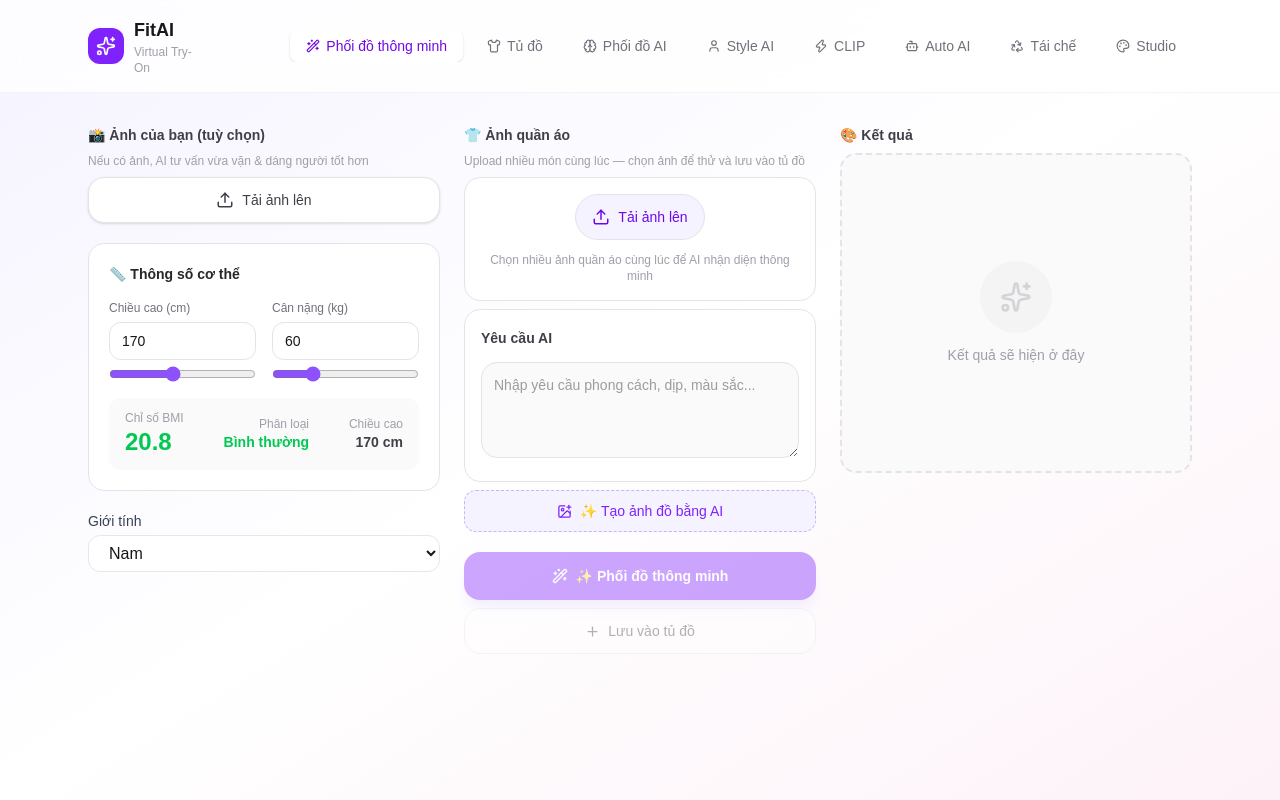
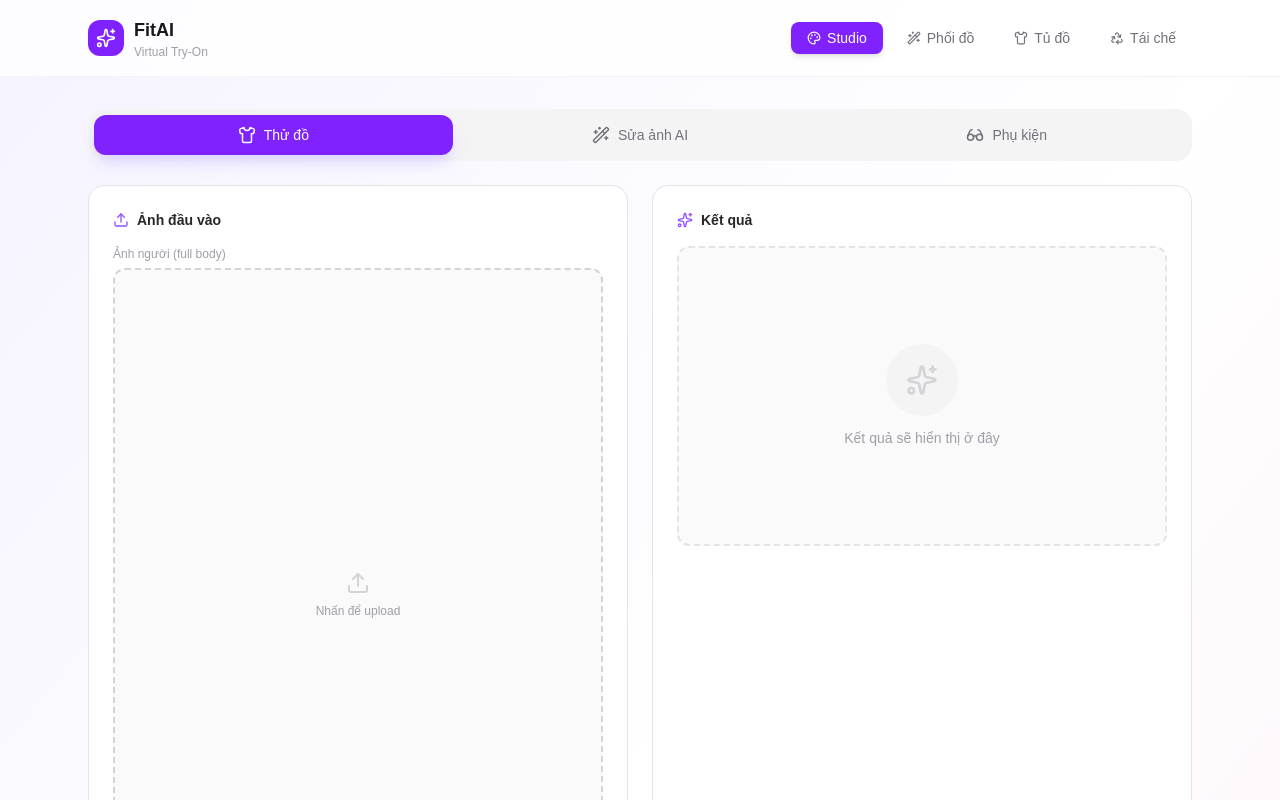
Before and after one commit to Tunabuile/clothes, a Next.js app: page / in a window 1280 px wide. Shown: the top 800 px of the page. Built offline with nearby package versions, Linux system fonts and the light colour scheme.

Commit message:
Xoa 4 tab Phoi do AI, Style AI, CLIP, Auto AI - chi giu Studio, Pho do, Tu do, Tai che

```diff
--- a/app/page.tsx
+++ b/app/page.tsx
@@ -1,27 +1,22 @@
 "use client";
 
 import { useState, useCallback, useEffect } from "react";
-import { Wand2, Plus, Shirt, Sparkles, ImagePlus, Brain, User, Zap, Bot, Recycle, Palette } from "lucide-react";
+import { Wand2, Plus, Shirt, Sparkles, ImagePlus, Recycle, Palette, Trash2, RotateCcw } from "lucide-react";
 import ImageUploader from "@/components/ImageUploader";
 import MultiImageUploader, { UploadedImage } from "@/components/MultiImageUploader";
 import BodyForm from "@/components/BodyForm";
 import ClothingCard from "@/components/ClothingCard";
 import TryOnResult from "@/components/TryOnResult";
 import GenerateImageModal from "@/components/GenerateImageModal";
-import OutfitSuggestion from "@/components/OutfitSuggestion";
-import AIStyleProfile from "@/components/AIStyleProfile";
-import CLIPMatcher from "@/components/CLIPMatcher";
-import AutoLearning from "@/components/AutoLearning";
-import LabelScanner from "@/components/LabelScanner";
 import RecycleHub from "@/components/RecycleHub";
 import DreaminaStudio from "@/components/DreaminaStudio";
 import { ClothingItem } from "@/lib/types";
 import { cn } from "@/lib/utils";
 
-type Tab = "tryon" | "closet" | "stylist" | "profile" | "clip" | "auto" | "recycle" | "studio";
+type Tab = "tryon" | "closet" | "studio" | "recycle";
 
 export default function Home() {
-  const [activeTab, setActiveTab] = useState<Tab>("tryon");
+  const [activeTab, setActiveTab] = useState<Tab>("studio");
 
   // Ảnh người dùng
   const [personBase64, setPersonBase64] = useState("");
@@ -40,7 +35,7 @@ export default function Home() {
     setClothImages(imgs);
   };
 
-  // Giữ đúng món đang chọn (viền tím) khi thêm/xóa ảnh — trước đây luôn nhảy về ảnh đầu tiên nên dễ lệch với ý người dùng
+  // Giữ đúng món đang chọn (viền tím) khi thêm/xóa ảnh
   useEffect(() => {
     if (clothImages.length === 0) {
       setSelectedClothId(null);
@@ -77,14 +72,14 @@ export default function Home() {
   const [error, setError] = useState("");
   const [userRequest, setUserRequest] = useState("");
 
-  // Tủ đồ (lưu local state, sau này kết nối Supabase)
+  // Tủ đồ
   const [closet, setCloset] = useState<ClothingItem[]>([]);
   const [isAnalyzing, setIsAnalyzing] = useState(false);
 
   // Modal tạo ảnh AI
   const [showGenerateModal, setShowGenerateModal] = useState(false);
 
-  // Thêm đồ vào tủ (có Gemini phân tích) — lưu tất cả ảnh đã upload
+  // Thêm đồ vào tủ
   const handleAddToCloset = useCallback(async () => {
     const targets = clothImages.length > 0
       ? clothImages
@@ -120,7 +115,7 @@ export default function Home() {
       }
       setActiveTab("closet");
     } catch {
-      setError("Không thể phân tích ảnh. Kiểm tra GEMINI_API_KEY.");
+      setError("Không thể phân tích ảnh.");
     } finally {
       setIsAnalyzing(false);
     }
@@ -166,7 +161,6 @@ export default function Home() {
         setPersonDesc(data.personDesc || "");
         setClothDesc(data.clothDesc || "");
 
-        // Cập nhật tryOnCount nếu từ tủ đồ
         if (clothItem) {
           setCloset((prev) =>
             prev.map((c) =>
@@ -213,6 +207,12 @@ export default function Home() {
     }
   }, [resultText, userRequest, personDesc, clothDesc]);
 
+  const handleClearCloset = () => {
+    if (confirm("Xóa tất cả đồ trong tủ?")) {
+      setCloset([]);
+    }
+  };
+
   return (
     <div className="min-h-screen bg-gradient-to-br from-violet-50 via-white to-pink-50">
       {/* Modal tạo ảnh AI */}
@@ -231,6 +231,7 @@ export default function Home() {
           }}
         />
       )}
+
       {/* Header */}
       <header className="sticky top-0 z-10 border-b border-zinc-100 bg-white/80 backdrop-blur-md">
         <div className="mx-auto flex max-w-6xl flex-col gap-3 px-4 py-3 sm:flex-row sm:items-center sm:justify-between sm:px-6 sm:py-4">
@@ -244,101 +245,57 @@ export default function Home() {
             </div>
           </div>
 
-          {/* Tabs (Chỉ hiện trên màn hình lớn) */}
-          <div className="hidden sm:block w-full overflow-x-auto">
-            <div className="flex w-max sm:w-auto sm:justify-end rounded-xl sm:rounded-none sm:border-0 sm:bg-transparent border border-zinc-200 bg-zinc-50 p-1 sm:p-0 gap-1 sm:gap-2">
+          {/* Tabs */}
+          <div className="hidden sm:block">
+            <div className="flex gap-1 sm:gap-2">
+              <button
+                onClick={() => setActiveTab("studio")}
+                className={`flex items-center gap-1.5 rounded-lg px-4 py-1.5 text-xs font-medium transition sm:text-sm ${
+                  activeTab === "studio"
+                    ? "bg-violet-600 text-white shadow-md"
+                    : "text-zinc-500 hover:text-zinc-700 hover:bg-zinc-100"
+                }`}
+              >
+                <Palette size={14} />
+                Studio
+              </button>
               <button
                 onClick={() => setActiveTab("tryon")}
-              className={`flex shrink-0 items-center gap-1.5 whitespace-nowrap rounded-lg px-3 py-1.5 text-xs font-medium transition sm:px-4 sm:text-sm ${
+                className={`flex items-center gap-1.5 rounded-lg px-4 py-1.5 text-xs font-medium transition sm:text-sm ${
                   activeTab === "tryon"
-                  ? "bg-white text-violet-700 shadow-sm"
-                  : "text-zinc-500 hover:text-zinc-700"
+                    ? "bg-violet-600 text-white shadow-md"
+                    : "text-zinc-500 hover:text-zinc-700 hover:bg-zinc-100"
                 }`}
               >
                 <Wand2 size={14} />
-              Phối đồ thông minh
+                Phối đồ
               </button>
               <button
                 onClick={() => setActiveTab("closet")}
-              className={`flex shrink-0 items-center gap-1.5 whitespace-nowrap rounded-lg px-3 py-1.5 text-xs font-medium transition sm:px-4 sm:text-sm ${
+                className={`flex items-center gap-1.5 rounded-lg px-4 py-1.5 text-xs font-medium transition sm:text-sm ${
                   activeTab === "closet"
-                  ? "bg-white text-violet-700 shadow-sm"
-                  : "text-zinc-500 hover:text-zinc-700"
+                    ? "bg-violet-600 text-white shadow-md"
+                    : "text-zinc-500 hover:text-zinc-700 hover:bg-zinc-100"
                 }`}
               >
                 <Shirt size={14} />
                 Tủ đồ
                 {closet.length > 0 && (
-                <span className="rounded-full bg-violet-600 px-1.5 py-0.5 text-xs text-white">
+                  <span className="rounded-full bg-violet-500 px-1.5 py-0.5 text-[10px] text-white">
                     {closet.length}
                   </span>
                 )}
               </button>
               <button
-              onClick={() => setActiveTab("stylist")}
-              className={`flex shrink-0 items-center gap-1.5 whitespace-nowrap rounded-lg px-3 py-1.5 text-xs font-medium transition sm:px-4 sm:text-sm ${
-                activeTab === "stylist"
-                  ? "bg-white text-violet-700 shadow-sm"
-                  : "text-zinc-500 hover:text-zinc-700"
-              }`}
-            >
-              <Brain size={14} />
-              Phối đồ AI
-            </button>
-            <button
-              onClick={() => setActiveTab("profile")}
-              className={`flex shrink-0 items-center gap-1.5 whitespace-nowrap rounded-lg px-3 py-1.5 text-xs font-medium transition sm:px-4 sm:text-sm ${
-                activeTab === "profile"
-                  ? "bg-white text-violet-700 shadow-sm"
-                  : "text-zinc-500 hover:text-zinc-700"
-              }`}
-            >
-              <User size={14} />
-              Style AI
-            </button>
-            <button
-              onClick={() => setActiveTab("clip")}
-              className={`flex shrink-0 items-center gap-1.5 whitespace-nowrap rounded-lg px-3 py-1.5 text-xs font-medium transition sm:px-4 sm:text-sm ${
-                activeTab === "clip"
-                  ? "bg-white text-blue-700 shadow-sm"
-                  : "text-zinc-500 hover:text-zinc-700"
-              }`}
-            >
-              <Zap size={14} />
-              CLIP
-            </button>
-            <button
-              onClick={() => setActiveTab("auto")}
-              className={`flex shrink-0 items-center gap-1.5 whitespace-nowrap rounded-lg px-3 py-1.5 text-xs font-medium transition sm:px-4 sm:text-sm ${
-                activeTab === "auto"
-                  ? "bg-white text-green-700 shadow-sm"
-                  : "text-zinc-500 hover:text-zinc-700"
-              }`}
-            >
-              <Bot size={14} />
-              Auto AI
-            </button>
-            <button
                 onClick={() => setActiveTab("recycle")}
-              className={`flex shrink-0 items-center gap-1.5 whitespace-nowrap rounded-lg px-3 py-1.5 text-xs font-medium transition sm:px-4 sm:text-sm ${
+                className={`flex items-center gap-1.5 rounded-lg px-4 py-1.5 text-xs font-medium transition sm:text-sm ${
                   activeTab === "recycle"
-                  ? "bg-white text-green-700 shadow-sm"
-                  : "text-zinc-500 hover:text-zinc-700"
+                    ? "bg-violet-600 text-white shadow-md"
+                    : "text-zinc-500 hover:text-zinc-700 hover:bg-zinc-100"
                 }`}
               >
                 <Recycle size={14} />
                 Tái chế
-            </button>
-            <button
-              onClick={() => setActiveTab("studio")}
-              className={`flex shrink-0 items-center gap-1.5 whitespace-nowrap rounded-lg px-3 py-1.5 text-xs font-medium transition sm:px-4 sm:text-sm ${
-                activeTab === "studio"
-                  ? "bg-white text-violet-700 shadow-sm"
-                  : "text-zinc-500 hover:text-zinc-700"
-              }`}
-            >
-              <Palette size={14} />
-              Studio
               </button>
             </div>
           </div>
@@ -346,7 +303,10 @@ export default function Home() {
       </header>
 
       <main className="mx-auto max-w-6xl px-4 py-5 pb-24 sm:px-6 sm:py-8 sm:pb-8">
-        {/* ===== TAB: PHỐI ĐỒ THÔNG MINH ===== */}
+        {/* ===== TAB: STUDIO ===== */}
+        {activeTab === "studio" && <DreaminaStudio />}
+
+        {/* ===== TAB: PHỐI ĐỒ ===== */}
         {activeTab === "tryon" && (
           <div className="grid grid-cols-1 gap-4 sm:gap-6 lg:grid-cols-3">
             {/* Cột trái: Upload + Body */}
@@ -402,8 +362,7 @@ export default function Home() {
                       Chọn món quần áo để AI nhận diện và thử
                     </p>
                     <p className="mb-2 text-xs text-zinc-500">
-                      AI chỉ xử lý ảnh có <span className="font-semibold text-violet-600">viền tím</span> —
-                      không phải ảnh đầu tiên ở ô upload phía trên.
+                      AI chỉ xử lý ảnh có <span className="font-semibold text-violet-600">viền tím</span>
                     </p>
                     <div className="grid grid-cols-3 gap-2 sm:grid-cols-4">
                       {clothImages.map((img) => (
@@ -442,7 +401,6 @@ export default function Home() {
                   />
                 </div>
 
-                {/* Nút tạo ảnh AI */}
                 <button
                   onClick={() => setShowGenerateModal(true)}
                   className="flex items-center justify-center gap-2 rounded-xl border border-dashed border-violet-300 bg-violet-50 py-2.5 text-sm font-medium text-violet-600 hover:bg-violet-100 transition"
@@ -452,7 +410,6 @@ export default function Home() {
                 </button>
               </div>
 
-              {/* Nút actions */}
               <div className="flex flex-col gap-2">
                 <button
                   onClick={() => handleTryOn()}
@@ -509,17 +466,19 @@ export default function Home() {
                   👗 Tủ đồ của bạn
                 </h2>
                 <p className="text-sm text-zinc-400 mt-0.5">
-                  {closet.length} món đồ •{" "}
-                  {closet.filter(
-                    (c) =>
-                      Math.floor(
-                        (Date.now() - new Date(c.addedAt).getTime()) /
-                          (1000 * 60 * 60 * 24)
-                      ) > 90 && c.tryOnCount === 0
-                  ).length}{" "}
-                  món bốc bụi
+                  {closet.length} món đồ
                 </p>
               </div>
+              <div className="flex gap-2">
+                {closet.length > 0 && (
+                  <button
+                    onClick={handleClearCloset}
+                    className="flex items-center gap-1.5 rounded-xl border border-red-200 px-4 py-2 text-sm font-medium text-red-600 hover:bg-red-50 transition"
+                  >
+                    <Trash2 size={14} />
+                    Xóa tất cả
+                  </button>
+                )}
                 <button
                   onClick={() => setActiveTab("tryon")}
                   className="flex items-center gap-1.5 rounded-xl bg-violet-600 px-4 py-2 text-sm font-medium text-white hover:bg-violet-700 transition"
@@ -527,6 +486,7 @@ export default function Home() {
                   <Plus size={14} />
                   Thêm đồ
                 </button>
+              </div>
             </div>
 
             {closet.length === 0 ? (
@@ -537,7 +497,7 @@ export default function Home() {
                 <div className="text-center">
                   <p className="font-semibold text-zinc-500">Tủ đồ trống</p>
                   <p className="text-sm text-zinc-400 mt-1">
-                    Upload ảnh quần áo và nhấn &quot;Lưu vào tủ đồ&quot; để bắt đầu
+                    Upload ảnh quần áo và nhấn "Lưu vào tủ đồ" để bắt đầu
                   </p>
                 </div>
               </div>
@@ -558,29 +518,7 @@ export default function Home() {
             )}
           </div>
         )}
-        {/* ===== TAB: PHỐI ĐỒ AI ===== */}
-        {activeTab === "stylist" && (
-          <div className="mx-auto max-w-2xl">
-            <div className="mb-6">
-              <h2 className="text-xl font-bold text-zinc-900">🧠 AI Stylist</h2>
-              <p className="text-sm text-zinc-400 mt-0.5">
-                AI nhìn vào tủ đồ của bạn và tư duy phối outfit phù hợp
-              </p>
-            </div>
-            <OutfitSuggestion
-              closet={closet}
-              onTryOutfit={(items) => {
-                // Lấy món đầu tiên để thử đồ, chuyển sang tab tryon
-                if (items[0]) {
-                  setClothBase64(items[0].imageBase64 || "");
-                  setClothPreview(items[0].imageUrl);
-                  setClothMime("image/jpeg");
-                  setActiveTab("tryon");
-                }
-              }}
-            />
-          </div>
-        )}
+
         {/* ===== TAB: TÁI CHẾ ===== */}
         {activeTab === "recycle" && (
           <div>
@@ -593,135 +531,48 @@ export default function Home() {
             <RecycleHub />
           </div>
         )}
-
-        {/* ===== TAB: AUTO LEARNING ===== */}
-        {activeTab === "auto" && (
-          <div className="mx-auto max-w-2xl">
-            <div className="mb-6">
-              <h2 className="text-xl font-bold text-zinc-900">🤖 AI Tự Động Học</h2>
-              <p className="text-sm text-zinc-400 mt-0.5">
-                AI tự crawl ảnh, tự phân tích, tự học xu hướng — không cần user làm gì
-              </p>
-            </div>
-            <AutoLearning />
-          </div>
-        )}
-
-        {/* ===== TAB: CLIP MATCHER ===== */}
-        {activeTab === "clip" && (
-          <div className="mx-auto max-w-2xl">
-            <div className="mb-6">
-              <h2 className="text-xl font-bold text-zinc-900">⚡ CLIP Visual Matcher</h2>
-              <p className="text-sm text-zinc-400 mt-0.5">
-                AI nhìn ảnh thật → tính độ tương thích → chọn combo đẹp nhất
-              </p>
-            </div>
-            <CLIPMatcher
-              closet={closet}
-              onTryOutfit={(items) => {
-                if (items[0]) {
-                  setClothBase64(items[0].imageBase64 || "");
-                  setClothPreview(items[0].imageUrl);
-                  setClothMime("image/jpeg");
-                  setActiveTab("tryon");
-                }
-              }}
-            />
-          </div>
-        )}
-
-        {/* ===== TAB: DREAMINA STUDIO ===== */}
-        {activeTab === "studio" && (
-          <DreaminaStudio />
-        )}
-
-        {/* ===== TAB: AI STYLE PROFILE ===== */}
-        {activeTab === "profile" && (
-          <div className="mx-auto max-w-2xl">
-            <div className="mb-6">
-              <h2 className="text-xl font-bold text-zinc-900">🧠 AI Style Profile</h2>
-              <p className="text-sm text-zinc-400 mt-0.5">
-                AI học từ feedback của bạn và tự cải thiện theo thời gian
-              </p>
-            </div>
-            <AIStyleProfile />
-          </div>
-        )}
       </main>
 
-      {/* ===== BOTTOM NAVIGATION (Chỉ hiện trên Mobile) ===== */}
+      {/* ===== BOTTOM NAV (Mobile) ===== */}
       <nav className="fixed bottom-0 left-0 z-50 w-full border-t border-zinc-200 bg-white/90 backdrop-blur-md sm:hidden pb-safe">
-        <div className="flex items-center gap-1 overflow-x-auto px-3 py-2 scrollbar-hide">
+        <div className="flex items-center justify-around px-3 py-2">
+          <button
+            onClick={() => setActiveTab("studio")}
+            className={`flex flex-col items-center gap-0.5 p-2 transition-colors ${
+              activeTab === "studio" ? "text-violet-700" : "text-zinc-500"
+            }`}
+          >
+            <Palette size={22} />
+            <span className="text-[10px] font-medium">Studio</span>
+          </button>
           <button
             onClick={() => setActiveTab("tryon")}
-            className={`flex flex-col items-center justify-center min-w-[70px] shrink-0 gap-1 rounded-xl p-2 transition-colors ${
-              activeTab === "tryon" ? "bg-violet-50 text-violet-700" : "text-zinc-500 hover:text-zinc-700"
+            className={`flex flex-col items-center gap-0.5 p-2 transition-colors ${
+              activeTab === "tryon" ? "text-violet-700" : "text-zinc-500"
             }`}
           >
-            <Wand2 size={20} />
+            <Wand2 size={22} />
             <span className="text-[10px] font-medium">Phối đồ</span>
           </button>
-
           <button
             onClick={() => setActiveTab("closet")}
-            className={`relative flex flex-col items-center justify-center min-w-[70px] shrink-0 gap-1 rounded-xl p-2 transition-colors ${
-              activeTab === "closet" ? "bg-violet-50 text-violet-700" : "text-zinc-500 hover:text-zinc-700"
+            className={`relative flex flex-col items-center gap-0.5 p-2 transition-colors ${
+              activeTab === "closet" ? "text-violet-700" : "text-zinc-500"
             }`}
           >
-            <Shirt size={20} />
+            <Shirt size={22} />
             <span className="text-[10px] font-medium">Tủ đồ</span>
             {closet.length > 0 && (
-              <span className="absolute top-1.5 right-3 h-2 w-2 rounded-full bg-red-500 ring-2 ring-white"></span>
+              <span className="absolute top-0 right-0 h-2 w-2 rounded-full bg-red-500 ring-2 ring-white"></span>
             )}
           </button>
-
           <button
-            onClick={() => setActiveTab("stylist")}
-            className={`flex flex-col items-center justify-center min-w-[70px] shrink-0 gap-1 rounded-xl p-2 transition-colors ${
-              activeTab === "stylist" ? "bg-violet-50 text-violet-700" : "text-zinc-500 hover:text-zinc-700"
+            onClick={() => setActiveTab("recycle")}
+            className={`flex flex-col items-center gap-0.5 p-2 transition-colors ${
+              activeTab === "recycle" ? "text-violet-700" : "text-zinc-500"
             }`}
           >
-            <Brain size={20} />
-            <span className="text-[10px] font-medium">AI Stylist</span>
-          </button>
-
-          <button
-            onClick={() => setActiveTab("profile")}
-            className={`flex flex-col items-center justify-center min-w-[70px] shrink-0 gap-1 rounded-xl p-2 transition-colors ${
-              activeTab === "profile" ? "bg-violet-50 text-violet-700" : "text-zinc-500 hover:text-zinc-700"
-            }`}
-          >
-            <User size={20} />
-            <span className="text-[10px] font-medium">Profile AI</span>
-          </button>
-
-          <button
-            onClick={() => setActiveTab("clip")}
-            className={`flex flex-col items-center justify-center min-w-[70px] shrink-0 gap-1 rounded-xl p-2 transition-colors ${
-              activeTab === "clip" ? "bg-blue-50 text-blue-700" : "text-zinc-500 hover:text-zinc-700"
-            }`}
-          >
-            <Zap size={20} />
-            <span className="text-[10px] font-medium">CLIP</span>
-          </button>
-
-          <button
-            onClick={() => setActiveTab("auto")}
-            className={`flex flex-col items-center justify-center min-w-[70px] shrink-0 gap-1 rounded-xl p-2 transition-colors ${
-              activeTab === "auto" ? "bg-green-50 text-green-700" : "text-zinc-500 hover:text-zinc-700"
-            }`}
-          >
-            <Bot size={20} />
-            <span className="text-[10px] font-medium">Auto AI</span>
-          </button>
-
-          <button
-            onClick={() => setActiveTab("recycle")}
-            className={`flex flex-col items-center justify-center min-w-[70px] shrink-0 gap-1 rounded-xl p-2 transition-colors ${
-              activeTab === "recycle" ? "bg-green-50 text-green-700" : "text-zinc-500 hover:text-zinc-700"
-            }`}
-          >
-            <Recycle size={20} />
+            <Recycle size={22} />
             <span className="text-[10px] font-medium">Tái chế</span>
           </button>
         </div>
```
Lines whose indentation alone changed are shown as unchanged.
